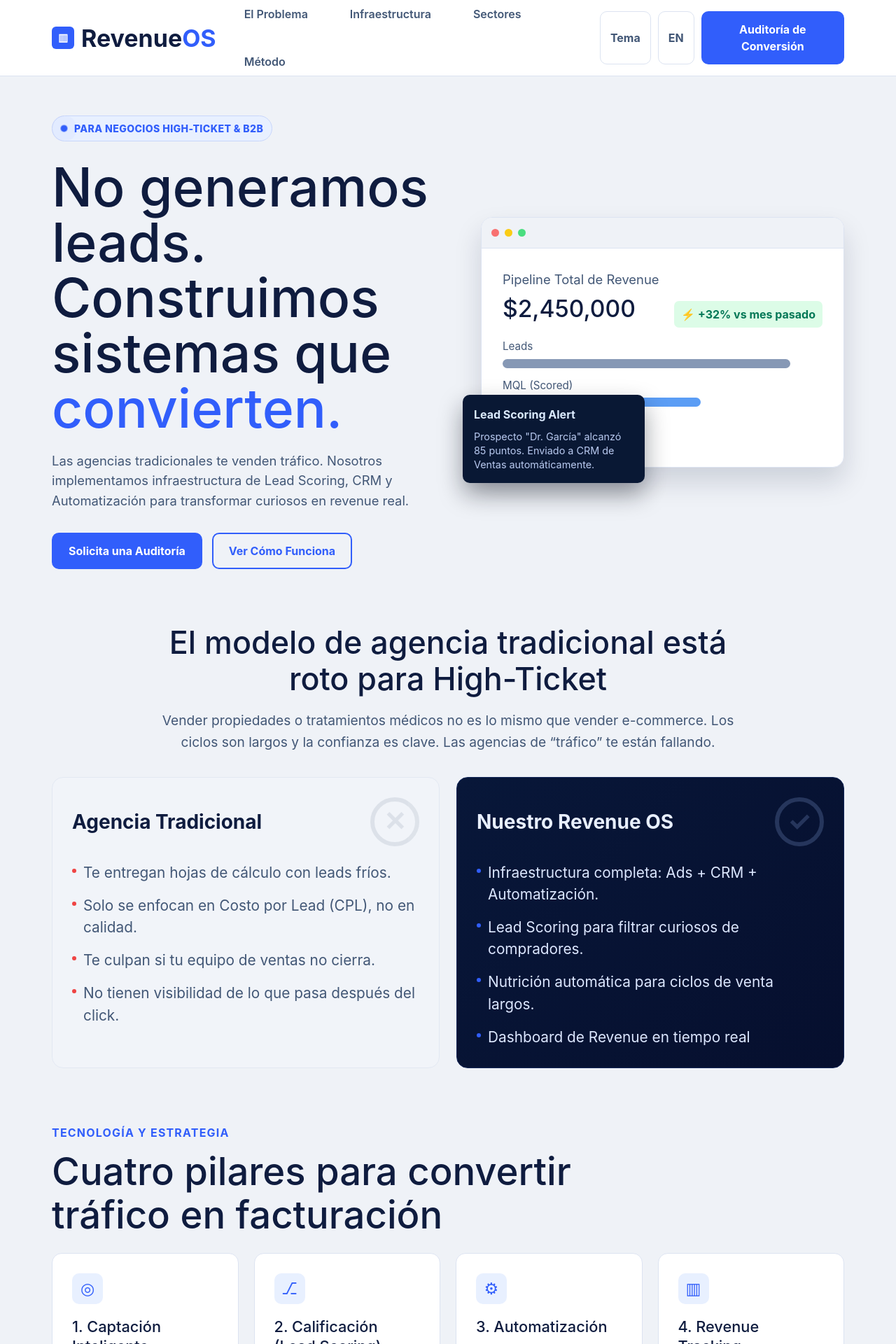
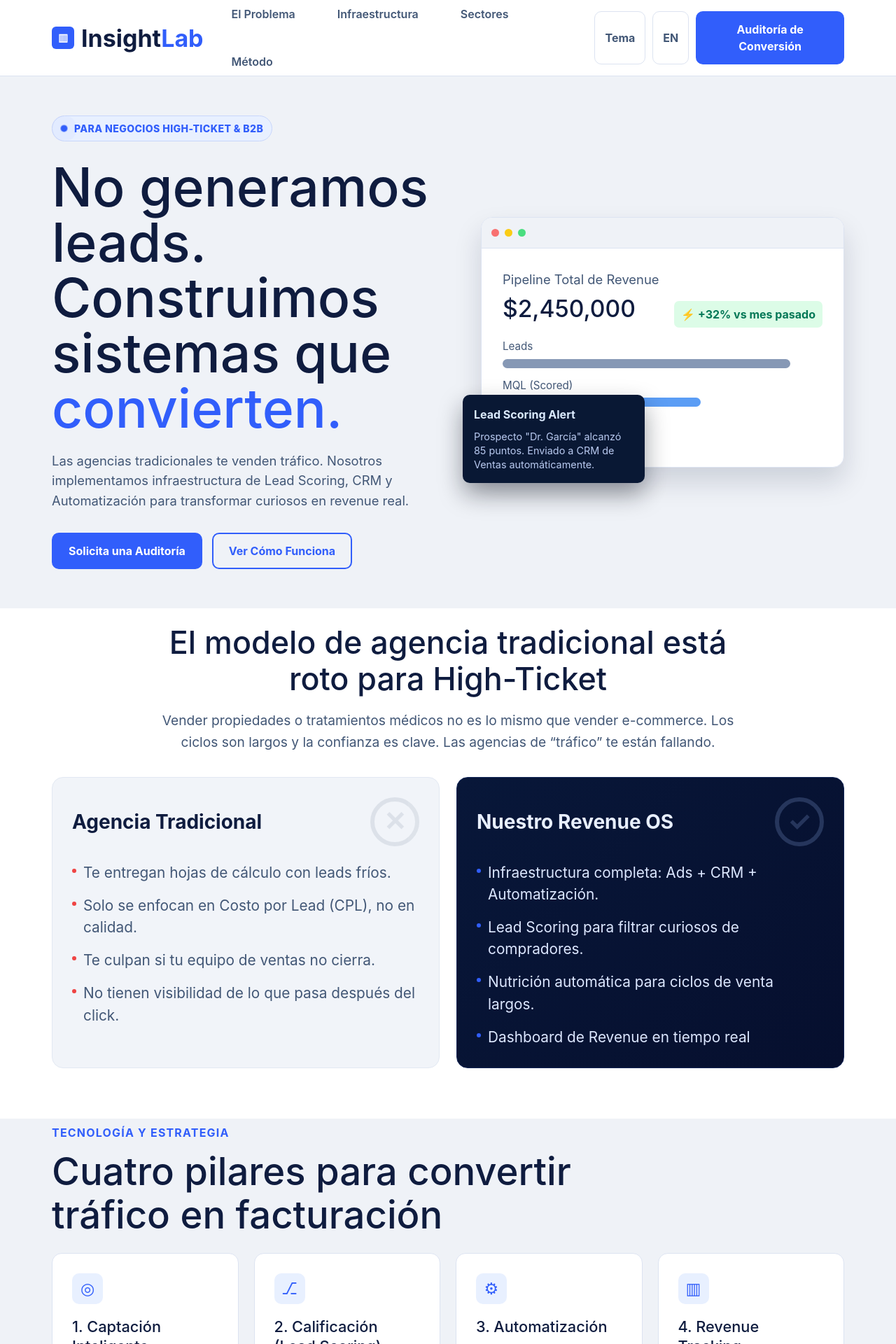
Before and after one commit to EmmanuelQuirozA/Insight-Lab, a React (Vite) app: page / in a window 1280 px wide. Shown: the top 1920 px of the page at 70% size. Built offline with nearby package versions, Linux system fonts and the light colour scheme.

Commit message:
Minor enhancements

```diff
--- a/src/App.tsx
+++ b/src/App.tsx
@@ -126,7 +126,7 @@
       { label: 'Privacidad', href: '#' },
       { label: 'LinkedIn', href: '#' },
     ],
-    footerCopyright: '© 2026 RevenueOS Agency. All rights reserved.',
+    footerCopyright: '© 2026 Insight Lab Agency. All rights reserved.',
   },
   en: {
     badge: 'For High-Ticket & B2B Businesses',
@@ -246,7 +246,7 @@
       { label: 'Privacy', href: '#' },
       { label: 'LinkedIn', href: '#' },
     ],
-    footerCopyright: '© 2026 RevenueOS Agency. All rights reserved.',
+    footerCopyright: '© 2026 Insight Lab Agency. All rights reserved.',
   },
 } as const
 
@@ -433,10 +433,10 @@
     <div className="app-shell">
       <Header
         logo={
-          <a href="#" className="brand" aria-label="RevenueOS home">
+          <a href="#" className="brand" aria-label="Insight Lab home">
             <span className="brand-icon">▥</span>
             <span className="brand-text">
-              Revenue<span className="accent">OS</span>
+              Insight<span className="accent">Lab</span>
             </span>
           </a>
         }
@@ -513,7 +513,7 @@
           </section>
         </section>
 
-        <section className="comparison-section" ref={comparisonSectionRef}>
+        <section className="comparison-section bg-white" ref={comparisonSectionRef}>
           <div className="container">
             <div className={`comparison-heading ${comparisonVisible ? 'is-visible' : ''}`}>
               <h2>{t.comparisonTitle}</h2>
@@ -578,7 +578,7 @@
           </div>
         </section>
 
-        <section className="specialties-section" ref={specialtiesSectionRef}>
+        <section className="specialties-section bg-white" ref={specialtiesSectionRef}>
           <div className="container">
             <h2 className={`specialties-title ${specialtiesVisible ? 'is-visible' : ''}`}>
               {t.specialtiesTitle}
@@ -664,8 +664,8 @@
       </main>
 
       <Footer
-        brandName="Revenue"
-        brandAccent="OS"
+        brandName="Insight"
+        brandAccent="Lab"
         links={t.footerLinks}
         socialLinks={[
           { label: 'Facebook', href: '#', icon: 'facebook' },
```
